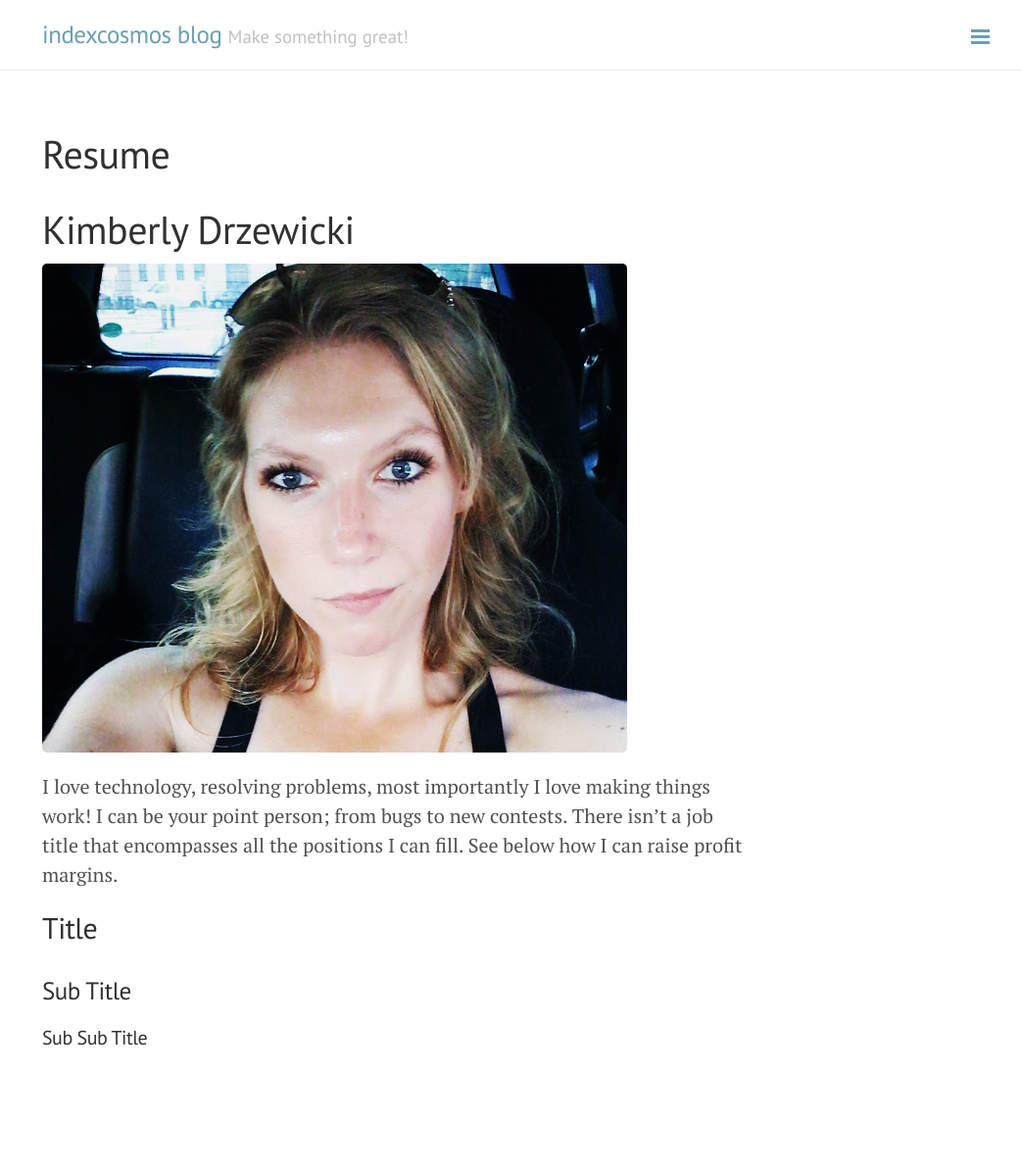
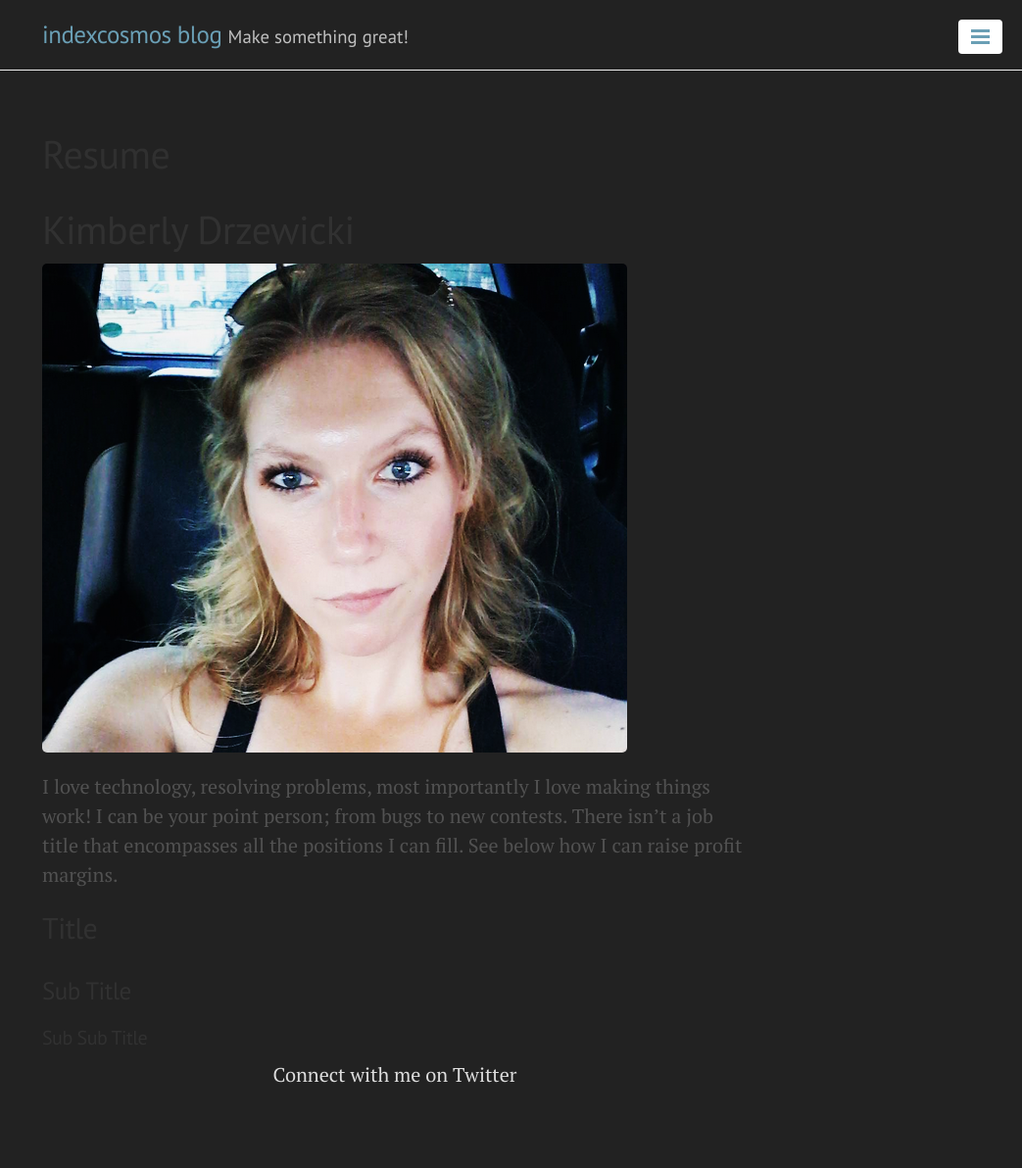
Before and after one commit to indexcosmos/indexcosmos.github.io, a Jekyll site: the page built from resume.md, in a window 1280 px wide. Shown: the whole page at 98% size, without its empty margins (237-1280 px from the left). Built offline with Jekyll 4.4.1, drawn with Linux system fonts in a browser that asks for light colours; Markdown is read by kramdown in place of the engine named in the settings; before the commit the page ends 1152 px from its top, so only the background shows below that.

Commit message:
update file

```diff
--- a/about.md
+++ b/resume.md
@@ -12,3 +12,16 @@ I love technology, resolving problems, most importantly I love making things wor
 ## Title
 ### Sub Title
 #### Sub Sub Title
+
+<html>
+ <head>
+    <style type="text/css">
+  	body{
+  		background: #222;
+  	}
+  </style>
+ </head>
+ <body>
+	<p style="text-align:center; color: #fff;"><a href="https://twitter.com/saveabee" style="color: #ddd;">Connect with me on Twitter</a></p>
+ </body>
+</html>
```
